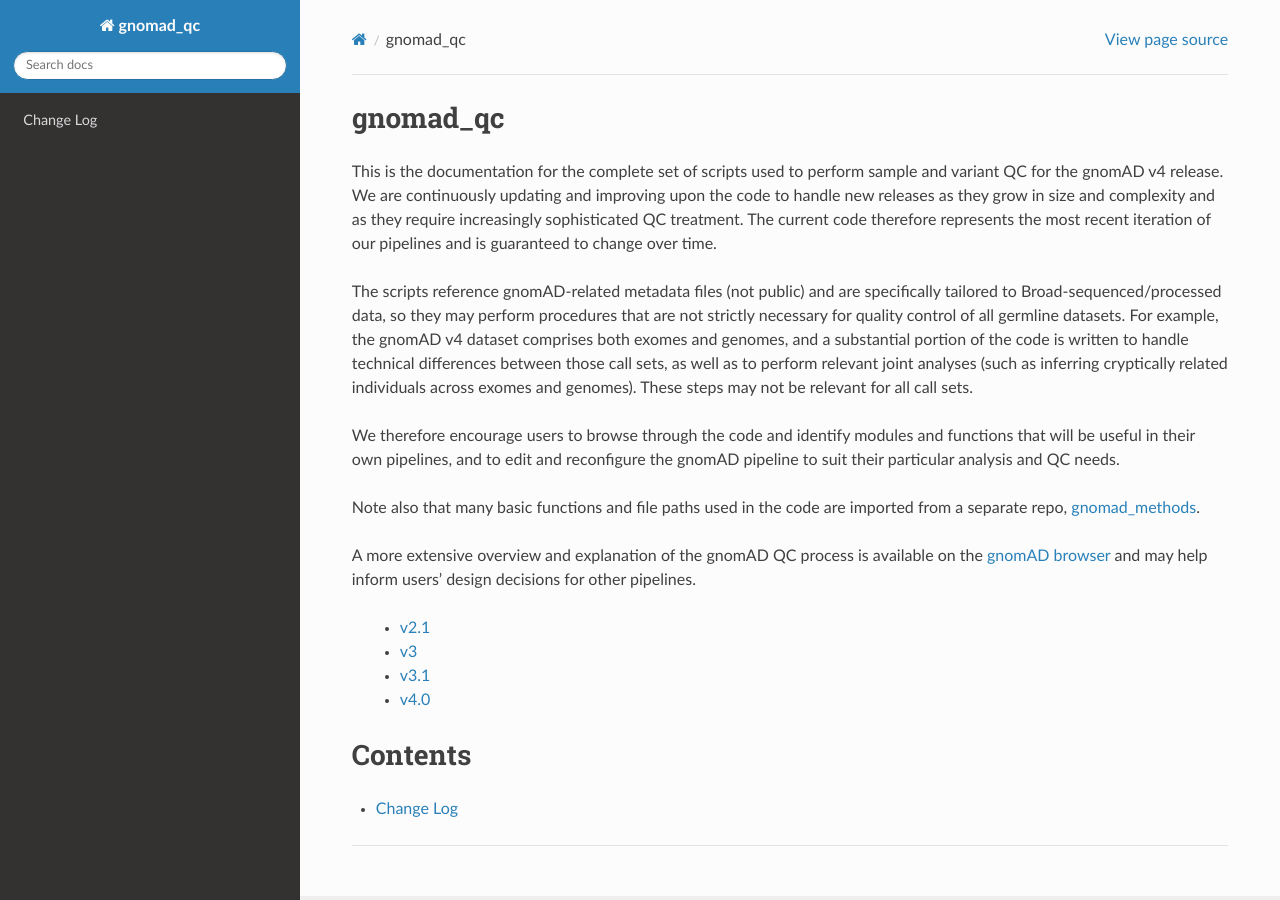
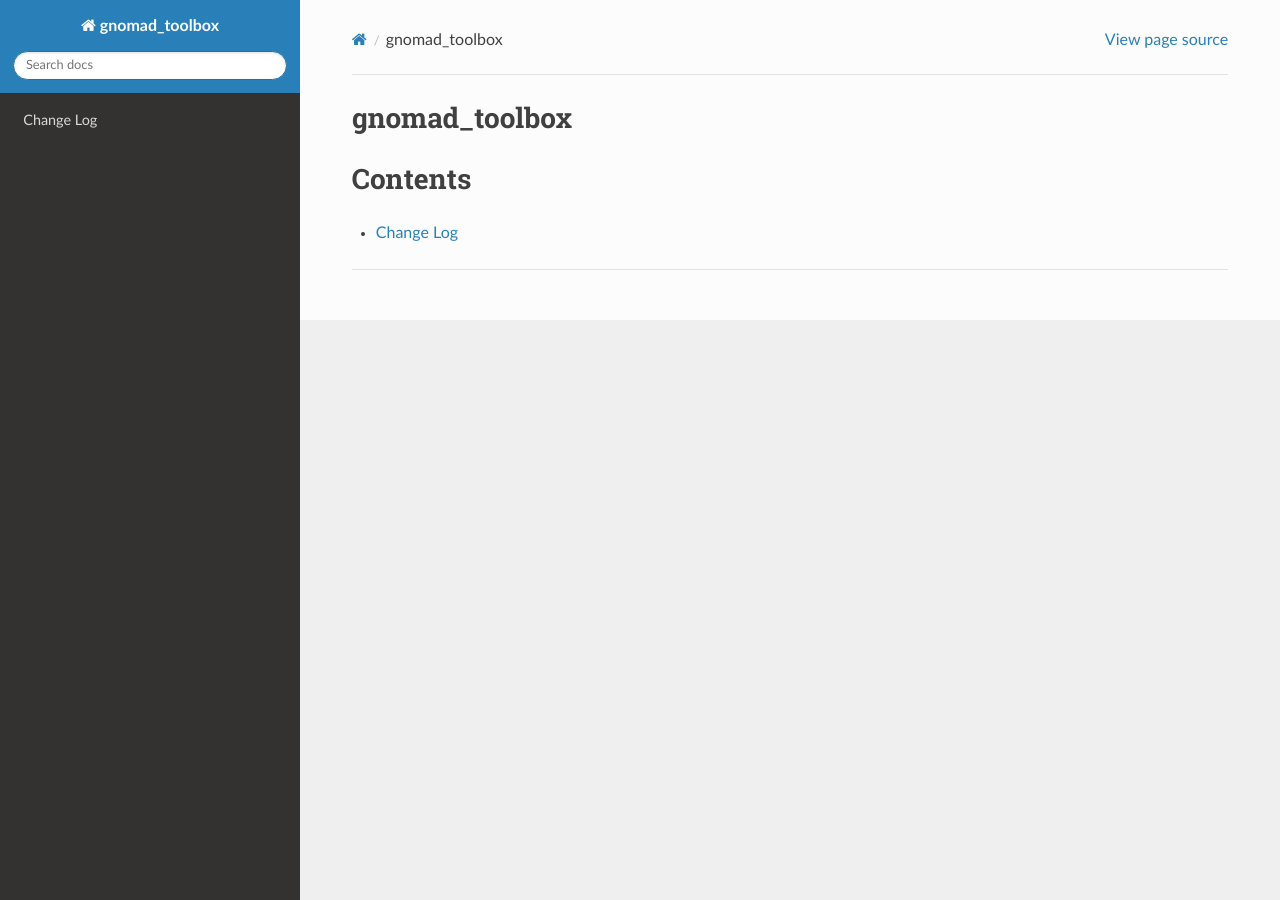
Before and after one commit to broadinstitute/gnomad-toolbox, a Sphinx documentation site: the page built from docs/index.rst, in a window 1280 px wide. Built offline with Sphinx 7.4.7 and the Read the Docs theme 2.0.0, drawn with Linux system fonts in a browser that asks for light colours; pages that are not in the unit, such as notebooks, are missing from menus.

Commit message:
Remove a few more references to gnomad_qc

```diff
--- a/docs/conf.py
+++ b/docs/conf.py
@@ -7,12 +7,11 @@
 
 from directives import AutoModuleSummary
 
-# Add gnomad to import path.
 sys.path.insert(0, str(Path(__file__).parent.parent))
 
 
-project = "gnomad_qc"
-version = release = "master"
+project = "gnomad_toolbox"
+version = release = "main"
 
 extensions = [
     "sphinx.ext.autodoc",
@@ -121,4 +120,4 @@
 
 
 def setup(app):
-    app.add_directive("gnomad_automodulesummary", AutoModuleSummary)
+    app.add_directive("automodulesummary", AutoModuleSummary)
--- a/docs/generate_api_reference.py
+++ b/docs/generate_api_reference.py
@@ -42,7 +42,7 @@
 Module Functions
 ****************
 
-.. gnomad_automodulesummary:: {module_name}
+.. automodulesummary:: {module_name}
 
 .. automodule:: {module_name}
     :exclude-members: get_script_argument_parser
--- a/docs/index.rst
+++ b/docs/index.rst
@@ -1,35 +1,5 @@
-gnomad_qc
+gnomad_toolbox
 =========
-This is the documentation for the complete set of scripts used to perform sample and
-variant QC for the gnomAD v4 release. We are continuously updating and improving upon
-the code to handle new releases as they grow in size and complexity and as they require
-increasingly sophisticated QC treatment. The current code therefore represents the most
-recent iteration of our pipelines and is guaranteed to change over time.
-
-The scripts reference gnomAD-related metadata files (not public) and are specifically
-tailored to Broad-sequenced/processed data, so they may perform procedures that are not
-strictly necessary for quality control of all germline datasets. For example, the
-gnomAD v4 dataset comprises both exomes and genomes, and a substantial portion of the
-code is written to handle technical differences between those call sets, as well as to
-perform relevant joint analyses (such as inferring cryptically related individuals
-across exomes and genomes). These steps may not be relevant for all call sets.
-
-We therefore encourage users to browse through the code and identify modules and
-functions that will be useful in their own pipelines, and to edit and reconfigure the
-gnomAD pipeline to suit their particular analysis and QC needs.
-
-Note also that many basic functions and file paths used in the code are imported from a
-separate repo, `gnomad_methods <https://github.com/broadinstitute/gnomad_methods>`_.
-
-A more extensive overview and explanation of the gnomAD QC process is available on the
-`gnomAD browser <https://gnomad.broadinstitute.org/news/>`_ and may help inform users’
-design decisions for other pipelines.
-
-  * `v2.1 <https://gnomad.broadinstitute.org/news/2018-10-gnomad-v2-1/>`_
-  * `v3 <https://gnomad.broadinstitute.org/news/2019-10-gnomad-v3-0/>`_
-  * `v3.1 <https://gnomad.broadinstitute.org/news/2020-10-gnomad-v3-1-new-content-methods-annotations-and-data-availability/>`_
-  * `v4.0 <https://gnomad.broadinstitute.org/news/2023-11-gnomad-v4-0/>`_
-
 
 Contents
 ========
@@ -38,4 +8,4 @@
    :maxdepth: 3
 
    API Reference <api_reference/index>
-   Change Log <https://github.com/broadinstitute/gnomad_qc/tags>
+   Change Log <https://github.com/broadinstitute/gnomad-toolbox/tags>
```
